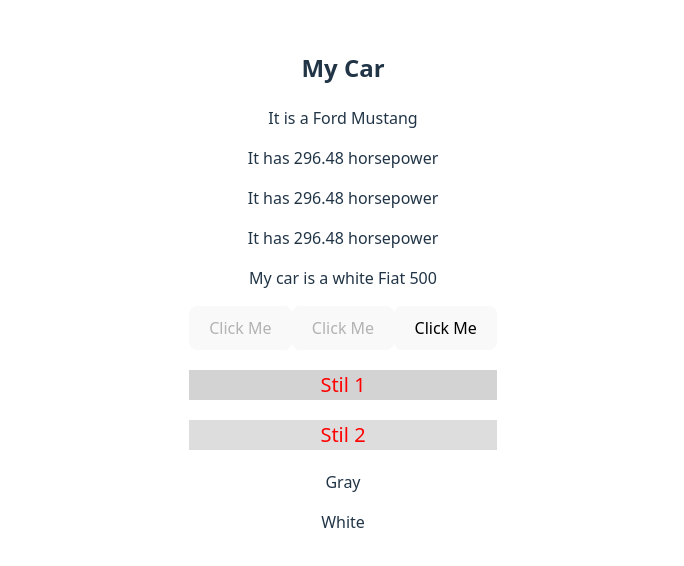
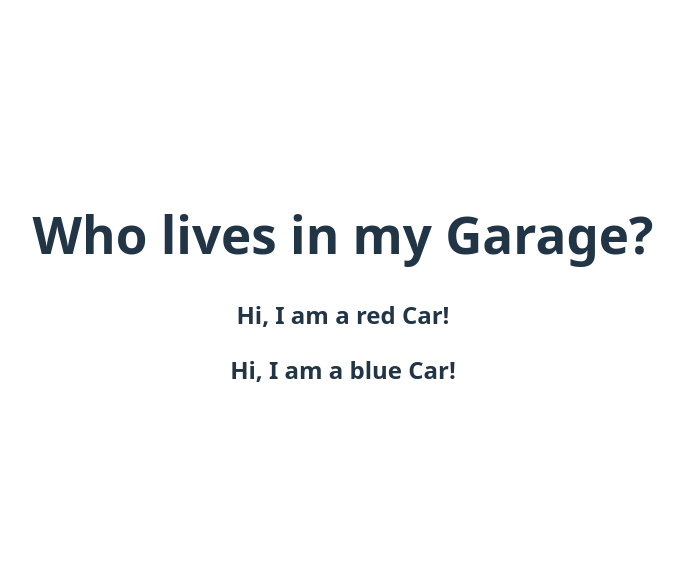
Before and after one commit to Ebubekir42/ReactTutorial, a React (Vite) app: page / in a window 1280 px wide. Shown: the part 110-676 px from the top of the page, without its empty margins (297-981 px from the left). Built offline with nearby package versions, Linux system fonts and the light colour scheme.

Commit message:
Components

```diff
--- /dev/null
+++ b/src/Car.jsx
@@ -0,0 +1,17 @@
+const Car = (props) => {
+    return (
+        <h2>Hi, I am a {props.color} Car!</h2>
+    )
+}
+
+const Garage = () => {
+    return (
+        <>
+            <h1>Who lives in my Garage?</h1>
+            <Car color="red" />
+            <Car color="blue" />
+        </>
+    )
+}
+
+export default Garage;
--- a/src/main.jsx
+++ b/src/main.jsx
@@ -5,6 +5,7 @@
 // import {name, age} from "./person.jsx"
 import { name2, age2 } from "./person.jsx";
 import message from './message.jsx';
+import Car from './Car.jsx';
 
 
 const myelement = (
@@ -74,47 +75,47 @@
 const myelement2 = <h1>Hello {/* fruitList.join(", ")*/}</h1>;
 
 // Component
-const Car = () => {
-  const brand = "Ford";
-  const model = "Mustang";
-  const hp = 218 * 1.36;
-  const myobj = {
-    name: "Fiat",
-    model: "500",
-    color: "white"
-  };
-  const x = "myClass2";
-  const myStyle = {
-    color: "red",
-    fontSize: "20px",
-    backgroundColor: "#ddd"
-  };
-  // camelCase Event Attributes
-  // React supports if statements, but not inside JSX.
-  let y = 15;
-  let color = "Gray";
-  if (y < 10)
-    color = "White";
-  return (
-    <>
-      <h2 onClick={() => { alert("Hello World") }} className={`myClass ${x}`}>My Car</h2>
-      <p>It is a {brand} {model}</p>
-      <p>It has {218 * 1.36} horsepower</p>
-      <p>It has {hp} horsepower</p>
-      <p>It has {kwtohp(218)} horsepower</p>
-      <p>My car is a {myobj.color} {myobj.name} {myobj.model}</p>
-      {/* Boolen Attributes */}
-      <button onClick={() => { alert("Hello World") }} disabled>Click Me</button>
-      <button onClick={() => { alert("Hello World") }} disabled={true}>Click Me</button>
-      <button onClick={() => { alert("Hello World") }} disabled={false}>Click Me</button>
-      {/* Style Attributes camelCase */}
-      <p style={{ color: "red", fontSize: "20px", backgroundColor: "lightgrey" }}>Stil 1</p>
-      <p style={myStyle}>Stil 2</p>
-      <p>{color}</p>
-      <p>{y < 10 ? "Gray" : "White"}</p>
-    </>
-  );
-};
+// const Car = () => {
+//   const brand = "Ford";
+//   const model = "Mustang";
+//   const hp = 218 * 1.36;
+//   const myobj = {
+//     name: "Fiat",
+//     model: "500",
+//     color: "white"
+//   };
+//   const x = "myClass2";
+//   const myStyle = {
+//     color: "red",
+//     fontSize: "20px",
+//     backgroundColor: "#ddd"
+//   };
+//   // camelCase Event Attributes
+//   // React supports if statements, but not inside JSX.
+//   let y = 15;
+//   let color = "Gray";
+//   if (y < 10)
+//     color = "White";
+//   return (
+//     <>
+//       <h2 onClick={() => { alert("Hello World") }} className={`myClass ${x}`}>My Car</h2>
+//       <p>It is a {brand} {model}</p>
+//       <p>It has {218 * 1.36} horsepower</p>
+//       <p>It has {hp} horsepower</p>
+//       <p>It has {kwtohp(218)} horsepower</p>
+//       <p>My car is a {myobj.color} {myobj.name} {myobj.model}</p>
+//       {/* Boolen Attributes */}
+//       <button onClick={() => { alert("Hello World") }} disabled>Click Me</button>
+//       <button onClick={() => { alert("Hello World") }} disabled={true}>Click Me</button>
+//       <button onClick={() => { alert("Hello World") }} disabled={false}>Click Me</button>
+//       {/* Style Attributes camelCase */}
+//       <p style={{ color: "red", fontSize: "20px", backgroundColor: "lightgrey" }}>Stil 1</p>
+//       <p style={myStyle}>Stil 2</p>
+//       <p>{color}</p>
+//       <p>{y < 10 ? "Gray" : "White"}</p>
+//     </>
+//   );
+// };
 
 const kwtohp = (kw) => kw * 1.36;
 
@@ -130,7 +131,7 @@
   //   {message()}
   // </>
   // <p>Welcome!</p>
-  <Car />
+  <Car color="red" />
   // <StrictMode>
   //   <App />
   // </StrictMode>,
```
